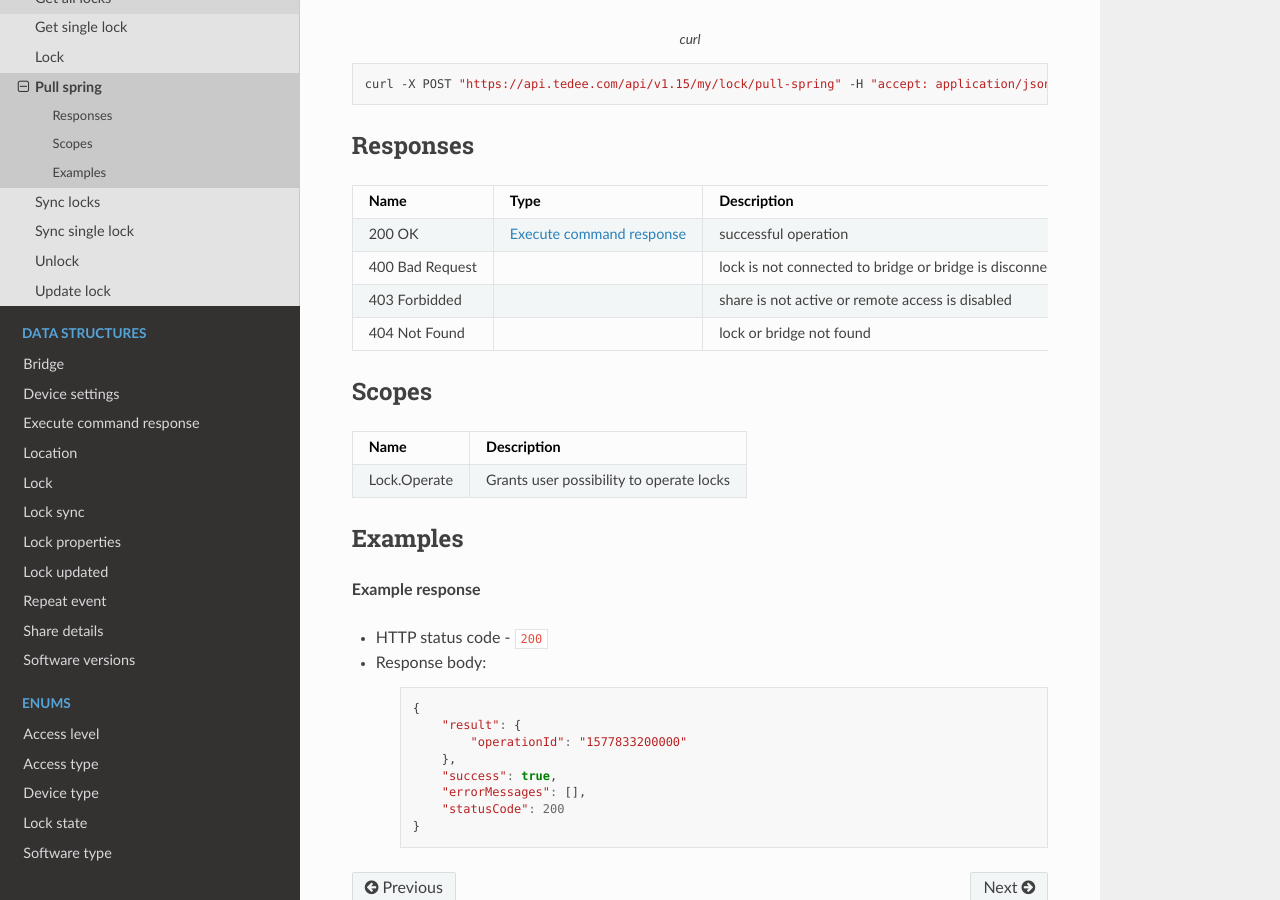
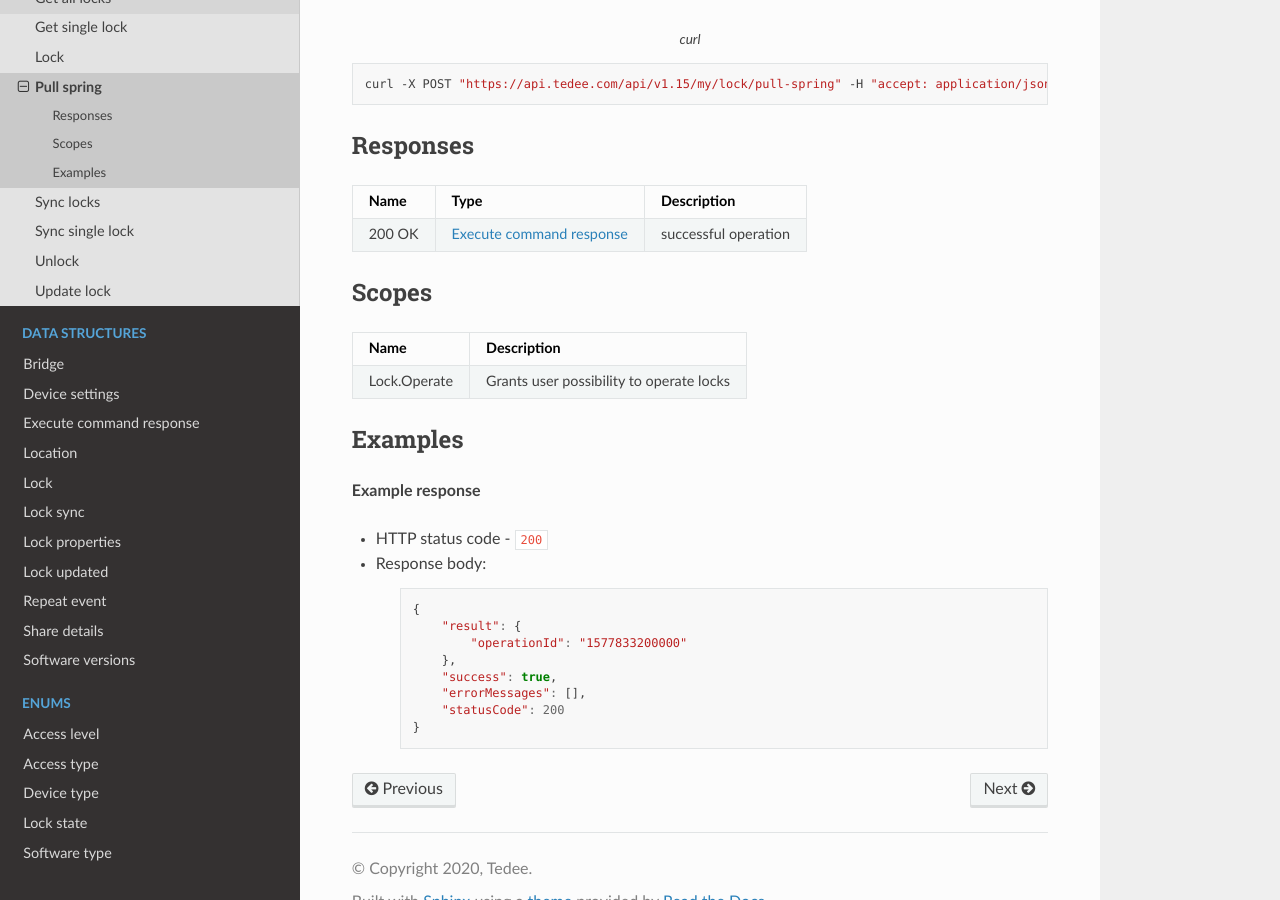
Before and after one commit to tedee-com/tedee-api-doc, a Sphinx documentation site: the page built from docs/source/endpoints/lock/pull-spring.rst, in a window 1280 px wide and 900 px high, scrolled down 377 px. Built offline with Sphinx 7.4.7 and the Read the Docs theme 2.0.0, drawn with Linux system fonts in a browser that asks for light colours.

Commit message:
Resolve comments

```diff
--- a/docs/source/endpoints/lock/lock.rst
+++ b/docs/source/endpoints/lock/lock.rst
@@ -27,12 +27,6 @@ Responses
 +========================+=======================================================================+===========================================================+
 | 200 OK                 | :doc:`Execute command response <../../datastructures/execute-command>`| successful operation                                      |
 +------------------------+-----------------------------------------------------------------------+-----------------------------------------------------------+
-| 400 Bad Request        |                                                                       | lock is not connected to bridge or bridge is disconnected |
-+------------------------+-----------------------------------------------------------------------+-----------------------------------------------------------+
-| 403 Forbidded          |                                                                       | share is not active or remote access is disabled          |
-+------------------------+-----------------------------------------------------------------------+-----------------------------------------------------------+
-| 404 Not Found          |                                                                       | lock or bridge not found                                  |
-+------------------------+-----------------------------------------------------------------------+-----------------------------------------------------------+
 
 Scopes
 -------------
--- a/docs/source/endpoints/lock/pull-spring.rst
+++ b/docs/source/endpoints/lock/pull-spring.rst
@@ -27,12 +27,6 @@ Responses
 +========================+=======================================================================+===========================================================+
 | 200 OK                 | :doc:`Execute command response <../../datastructures/execute-command>`| successful operation                                      |
 +------------------------+-----------------------------------------------------------------------+-----------------------------------------------------------+
-| 400 Bad Request        |                                                                       | lock is not connected to bridge or bridge is disconnected |
-+------------------------+-----------------------------------------------------------------------+-----------------------------------------------------------+
-| 403 Forbidded          |                                                                       | share is not active or remote access is disabled          |
-+------------------------+-----------------------------------------------------------------------+-----------------------------------------------------------+
-| 404 Not Found          |                                                                       | lock or bridge not found                                  |
-+------------------------+-----------------------------------------------------------------------+-----------------------------------------------------------+
 
 Scopes
 -------------
--- a/docs/source/endpoints/lock/unlock.rst
+++ b/docs/source/endpoints/lock/unlock.rst
@@ -30,12 +30,6 @@ Responses
 +========================+=======================================================================+===========================================================+
 | 200 OK                 | :doc:`Execute command response <../../datastructures/execute-command>`| successful operation                                      |
 +------------------------+-----------------------------------------------------------------------+-----------------------------------------------------------+
-| 400 Bad Request        |                                                                       | lock is not connected to bridge or bridge is disconnected |
-+------------------------+-----------------------------------------------------------------------+-----------------------------------------------------------+
-| 403 Forbidded          |                                                                       | share is not active or remote access is disabled          |
-+------------------------+-----------------------------------------------------------------------+-----------------------------------------------------------+
-| 404 Not Found          |                                                                       | lock or bridge not found                                  |
-+------------------------+-----------------------------------------------------------------------+-----------------------------------------------------------+
 
 Scopes
 -------------
```
Also changed, not shown: docs/source/howtos/operate-locks.rst (+6 -5 lines).
